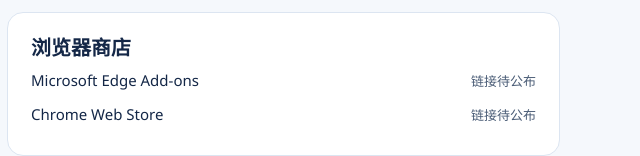
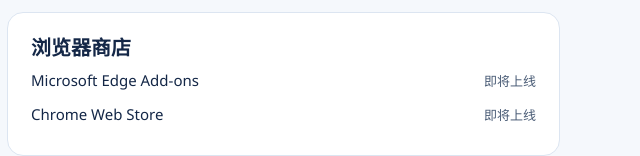
Before and after one commit to Raymond-Hear/downflow-site, a plain HTML site: page index.html in a window 1280 px wide. Shown: the part 661-817 px from the top of the page, 640-1280 px from the left. Drawn offline with Linux system fonts and the light colour scheme.

Commit message:
Use visitor-facing browser store availability labels

```diff
--- a/index.html
+++ b/index.html
@@ -64,8 +64,8 @@
         <article class="install-card">
           <h3>浏览器商店</h3>
           <ul class="store-options">
-            <li><span>Microsoft Edge Add-ons</span><span class="store-status">链接待公布</span></li>
-            <li><span>Chrome Web Store</span><span class="store-status">链接待公布</span></li>
+            <li><span>Microsoft Edge Add-ons</span><span class="store-status">即将上线</span></li>
+            <li><span>Chrome Web Store</span><span class="store-status">即将上线</span></li>
           </ul>
         </article>
       </div>
```
